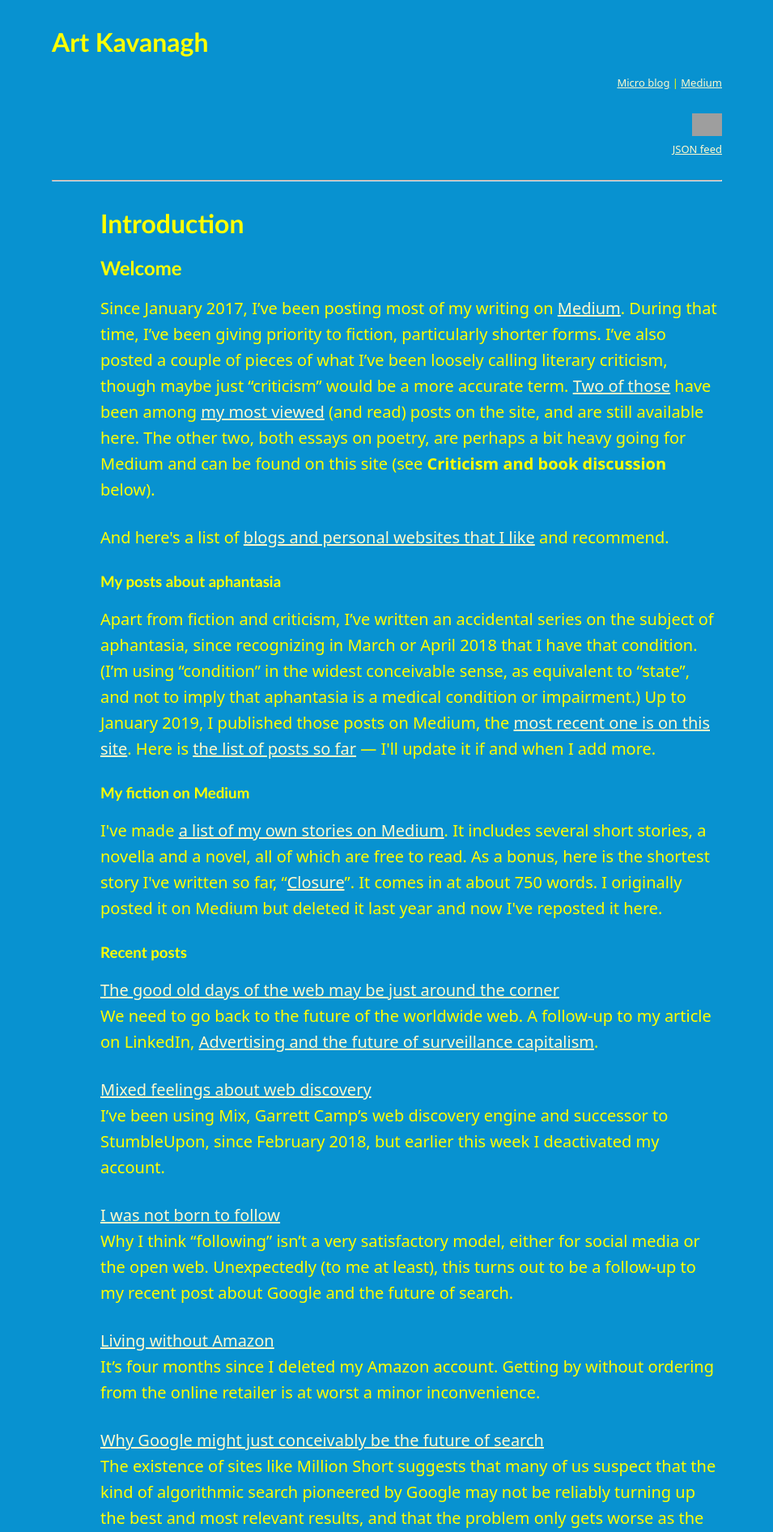
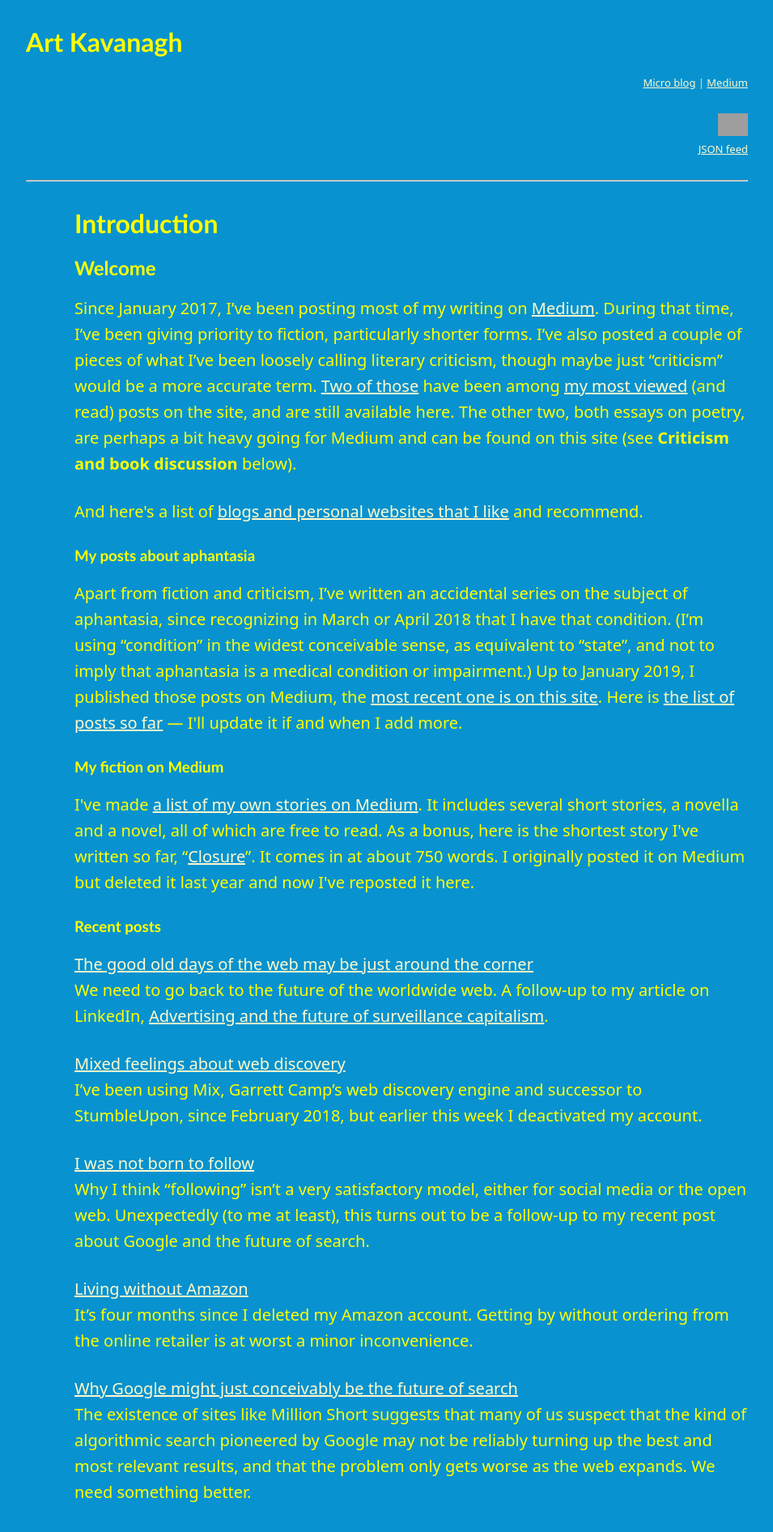
Before and after one commit to artkavanagh/github.io, a Jekyll site: the page index.html, which Jekyll copies as it is, in a window 1280 px wide. Shown: the top 1892 px of the page at 81% size, without its empty margins (132-1087 px from the left). Built offline with Jekyll 4.4.1, drawn with Linux system fonts in a browser that asks for light colours; grey boxes are pictures that could not be loaded.

Commit message:
Update akstyles.css

```diff
--- a/assets/css/akstyles.css
+++ b/assets/css/akstyles.css
@@ -4,7 +4,7 @@ html, body {
         padding: 0;
         color: Yellow ;
         background-color: #0892d0 ;
-        max-width: 48em ;
+        max-width: 52em ;
 }
 h1, h2, h3 {
 	font-family: "Optima", "Franklin Gothic Medium", system-ui, -apple-system, BlinkMacSystemFont, "Segoe UI", "Trebuchet MS", "Fira Sans", sans-serif;
```
